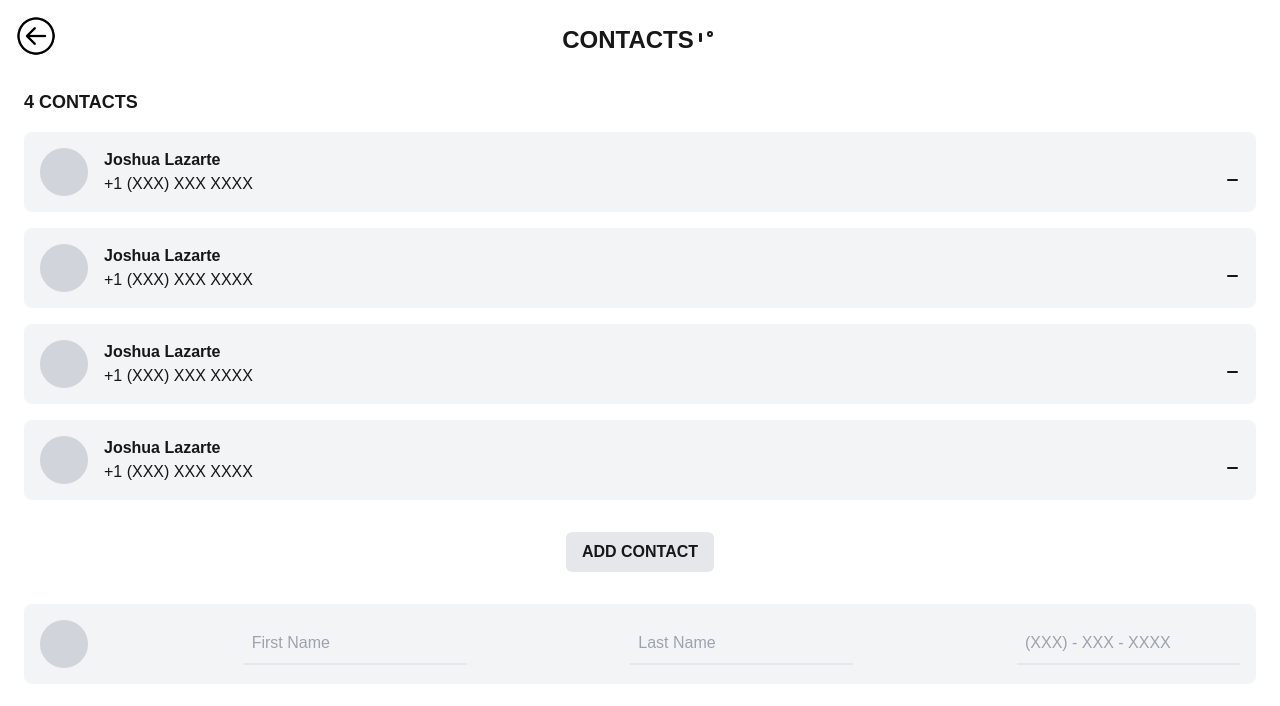
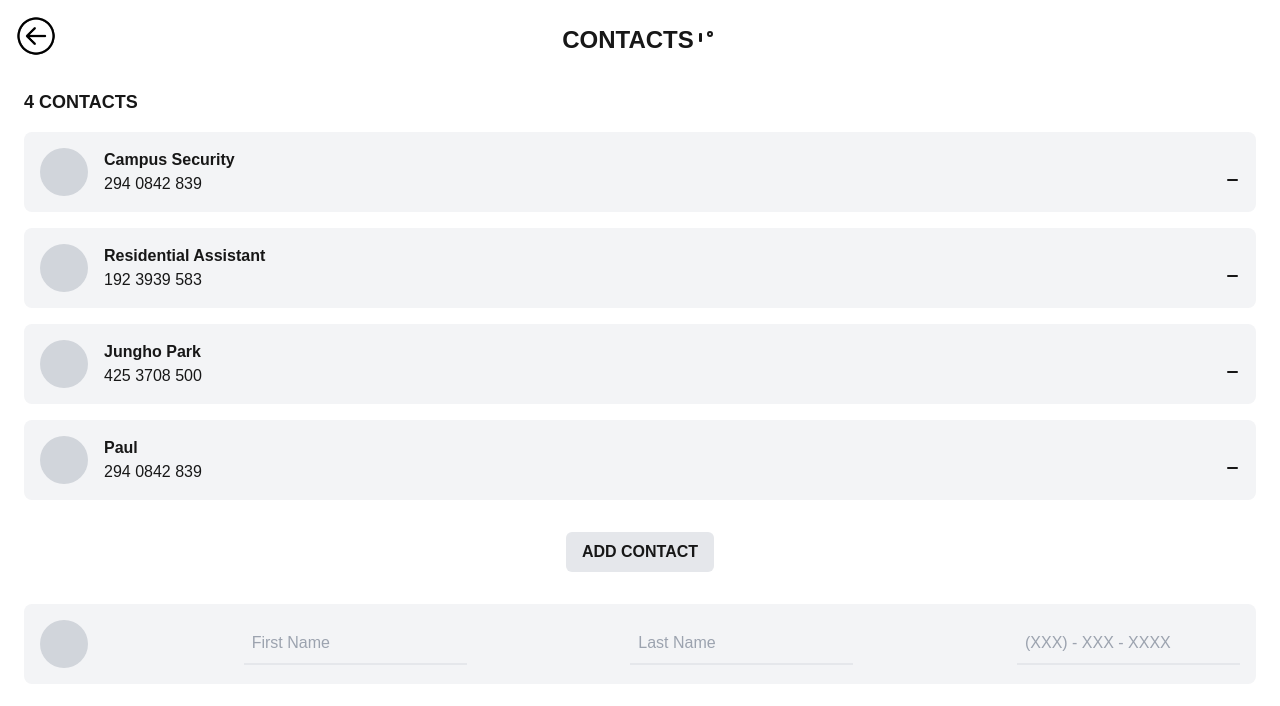
Before and after one commit to ImVarity/Swifter, a Next.js app: page /contacts in a window 1280 px wide. Shown: the top 706 px of the page. Built offline with nearby package versions, Linux system fonts and the light colour scheme.

Commit message:
contact-list

```diff
--- /dev/null
+++ b/src/app/contacts/contact-list.ts
@@ -0,0 +1,27 @@
+import { IconType } from 'react-icons'
+import {FaUser, FaHome, FaUsers} from 'react-icons/fa'
+
+
+type contact = {
+    name: string,
+    phone: string,
+}
+
+export const ContactList : contact[] = [
+    {
+        name: "Campus Security",
+        phone: "2940842839",
+    },
+    {
+        name: "Residential Assistant",
+        phone: "1923939583",
+    },
+    {
+        name: "Jungho Park",
+        phone: "4253708500",
+    },
+    {
+        name: "Paul",
+        phone: "2940842839",
+    },
+]
--- a/src/app/contacts/page.tsx
+++ b/src/app/contacts/page.tsx
@@ -1,14 +1,10 @@
 // Contacts.js
 import React from "react"
 import Link from 'next/link'
+import { ContactList } from "./contact-list";
 
-const Contacts = () => {
-  const contacts = [
-    { name: "Joshua Lazarte", phone: "+1 (XXX) XXX XXXX" },
-    { name: "Joshua Lazarte", phone: "+1 (XXX) XXX XXXX" },
-    { name: "Joshua Lazarte", phone: "+1 (XXX) XXX XXXX" },
-    { name: "Joshua Lazarte", phone: "+1 (XXX) XXX XXXX" },
-  ];
+export default function Contacts () {
+  const contacts = ContactList
 
   return (
     <div className="bg-white h-screen p-6">
@@ -41,7 +37,7 @@ const Contacts = () => {
               <div className="w-12 h-12 rounded-full bg-gray-300 mr-4"></div>
               <div>
                 <p className="font-bold">{contact.name}</p>
-                <p>{contact.phone}</p>
+                <p>{contact.phone.substring(0,3) + " " + contact.phone.substring(3,7) + " " + contact.phone.substring(7,10)}</p>
               </div>
             </div>
             <button>
@@ -69,5 +65,3 @@ const Contacts = () => {
     </div>
   );
 };
-
-export default Contacts;
```
